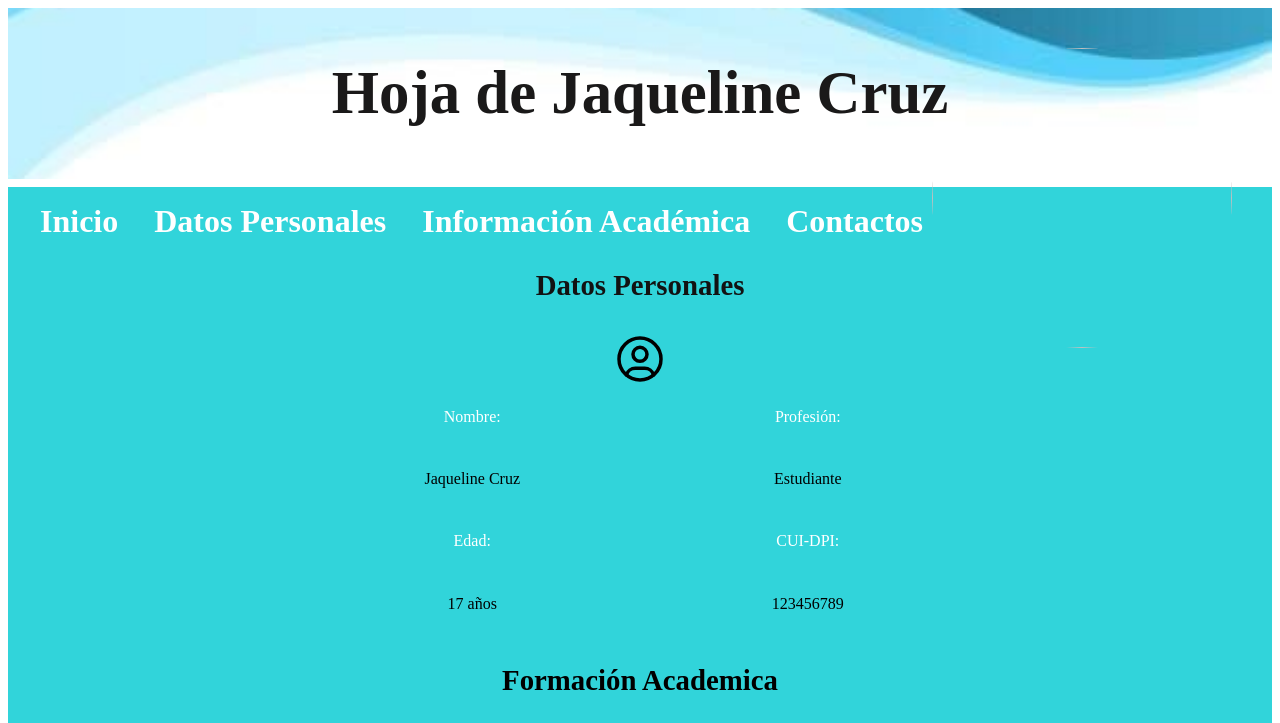
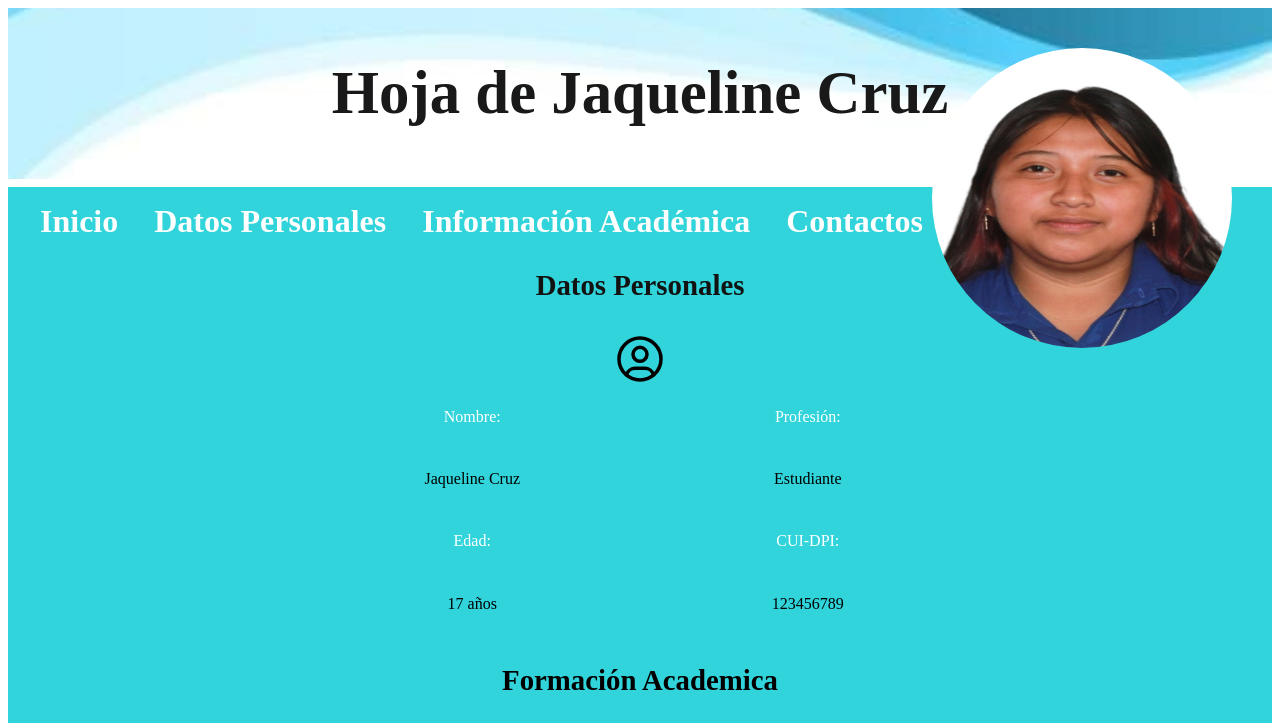
Before and after one commit to JaquelineCruz12/proyecto, a plain HTML site: page index.html in a window 1280 px wide. Shown: the top 723 px of the page. Drawn offline with Linux system fonts and the light colour scheme.

Commit message:
Update index.html
cambio

```diff
--- a/index.html
+++ b/index.html
@@ -12,7 +12,7 @@
               <h1>Hoja de Jaqueline Cruz</h1>
             <div class="foto">
                 <div class="foto1">
-                    <img src="foto.jpg" alt="">
+                    <img src="foto1.jpeg" alt="">
                 </div>
             </div>
             </section>
```
